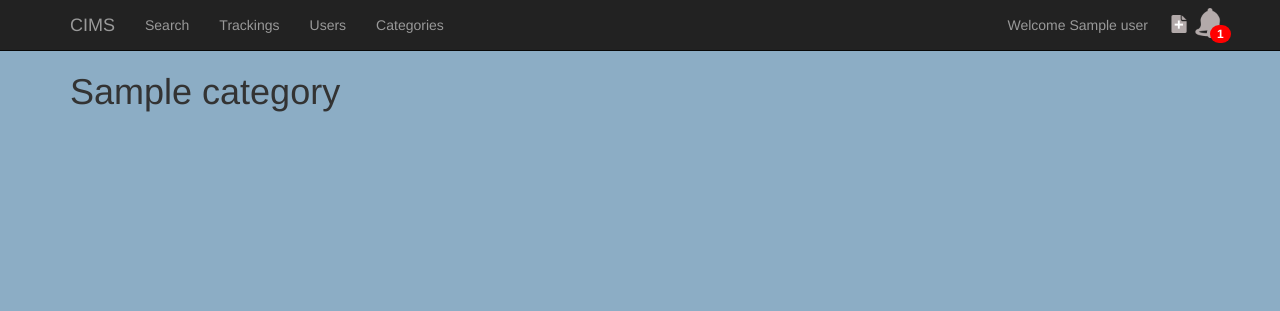
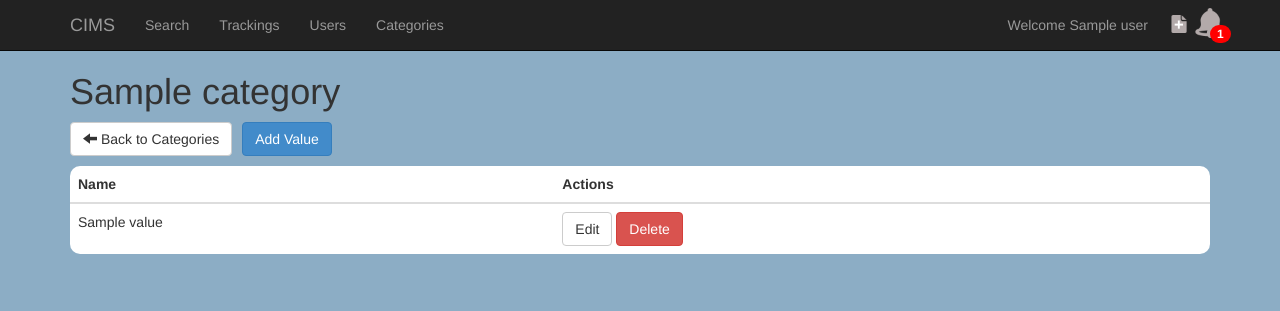
Before and after one commit to Rarely/LuckySlevin-CIMS, a CakePHP app: the page made by app/View/Categories/view.ctp in a window 1280 px wide. Shown: the top 311 px of the page. Run offline with PHP 8.4 and a stand-in for CakePHP, Linux system fonts and the light colour scheme; the template is opened without the code that fills it: most values are stand-ins (such as "Sample title", 1, 10 or a date in 2020); form fields are guessed from the names that the template uses; some libraries are stand-ins or nearby versions.

Commit message:
Category Management, Reviewed By Cody

```diff
--- a/app/View/Categories/view.ctp
+++ b/app/View/Categories/view.ctp
@@ -1,5 +1,28 @@
 <!-- File: /app/View/Categories/view.ctp -->
+<?php echo $this->Html->script('categories.js'); ?>
+<?php echo $this->Html->css('categories.css'); ?>
 
 <h1><?php echo h($category['Category']['name']); ?></h1>
-
-<p><?php //echo h($category['Category']['Values']); ?></p>
+<?php echo $this->Html->link("<span class=\"glyphicon glyphicon-arrow-left\"></span> Back to Categories",
+array('controller' => 'categories', 'action' => 'index'), array('class'=> 'btn btn-default',
+    'escape'=> false)); ?>
+<div id="btn-add-value" class="btn btn-primary">Add Value</div>
+<table class="table table-category" data-id="<?php echo $category['Category']['id']; ?>">
+    <thead>
+        <tr>
+            <th>Name</th>
+            <th>Actions</th>
+        </tr>
+    </thead>
+    <tbody>
+        <?php foreach ($category['Value'] as $value): ?>
+            <tr data-id="<?php echo $value['id']; ?>">
+                <td class="value-name"><?php echo $value['name']; ?></td>
+                <td>
+                    <div class="btn-edit-value btn btn-default">Edit</div>
+                    <div class="btn-delete-value btn btn-danger">Delete</div>
+                </td>
+            </tr>
+        <?php endforeach; ?>
+    </tbody>
+</table>
--- /dev/null
+++ b/app/webroot/css/categories.css
@@ -0,0 +1,8 @@
+table {
+    background-color:#FFFFFF;
+    border-radius:10px;
+    margin-top:10px;
+}
+#btn-add-value {
+    margin-left:10px;
+}
--- a/app/webroot/js/ajax.js
+++ b/app/webroot/js/ajax.js
@@ -150,5 +150,69 @@ var Ajax = {
           }
         });
       }
+    },
+
+    Categories: {
+      delete: function(valueID) {
+        $.ajax({
+          type: "POST",
+          dataType: 'json',
+          url: '/categories/delete/' + valueID,
+          async: true,
+          success: function(data) {
+            if (data.response === "success") {
+              $('tr[data-id=' + valueID + ']').remove();
+            }
+          }
+        });
+      },
+
+      create: function(categoryID, name) {
+        $.ajax({
+          type: "POST",
+          dataType: 'json',
+          url: '/categories/create/' + categoryID + "?name=" + name,
+          async: true,
+          success: function(data) {
+            if (data.response === "success") {
+              var html = "<tr data-id=\"" + data.data.dataid + "\"><td  class=\"value-name\">" + name +
+              "</td><td><div class=\"btn-edit-value btn btn-default\">Edit</div><div class=\"btn-delete-value btn btn-danger\">Delete</div></td></tr>";
+              $('.table-category').append(html);
+              //todo: bind buttons
+              $("tr[data-id=\"" + data.data.dataid + "\"] .btn-edit-value").click(function() {
+
+                  var id = $(this).parent().parent().attr('data-id');
+                  bootbox.prompt("Please enter a new value:", function(result) {
+                      if (result !== null) {
+                          Ajax.Categories.edit(id, result);
+                      }
+                  });
+              });
+              $("tr[data-id=\"" + data.data.dataid + "\"] .btn-delete-value").click(function() {
+                  var id = $(this).parent().parent().attr('data-id');
+                  bootbox.confirm("Are you sure?", function(result) {
+                    if (result === true) {
+                      Ajax.Categories.delete(id);
+                    }
+                  });
+              });
+            }
+          }
+        });
+      },
+
+      edit: function(valueID, name) {
+        $.ajax({
+          type: "POST",
+          dataType: 'json',
+          url: '/categories/edit/' + valueID + "?name=" + name,
+          async: true,
+          success: function(data) {
+            if (data.response === "success") {
+              $('tr[data-id=' + valueID + '] .value-name').text(name);
+            }
+          }
+        });
+      }
     }
 };
--- /dev/null
+++ b/app/webroot/js/categories.js
@@ -0,0 +1,25 @@
+$(function() {
+    $("#btn-add-value").click(function() {
+        bootbox.prompt("Please enter a value:", function(result) {
+            if (result !== null) {
+                Ajax.Categories.create($('.table-category').attr('data-id'), result);
+            }
+        });
+    });
+    $(".btn-edit-value").click(function() {
+        var id = $(this).parent().parent().attr('data-id');
+        bootbox.prompt("Please enter a new value:", function(result) {
+            if (result !== null) {
+                Ajax.Categories.edit(id, result);
+            }
+        });
+    });
+    $(".btn-delete-value").click(function() {
+        var id = $(this).parent().parent().attr('data-id');
+        bootbox.confirm("Are you sure?", function(result) {
+          if (result === true) {
+            Ajax.Categories.delete(id);
+          }
+        });
+    });
+});
```
Also changed, not shown: app/Controller/CategoriesController.php (+34 -11 lines), app/View/Categories/index.ctp (+10 -34 lines).
